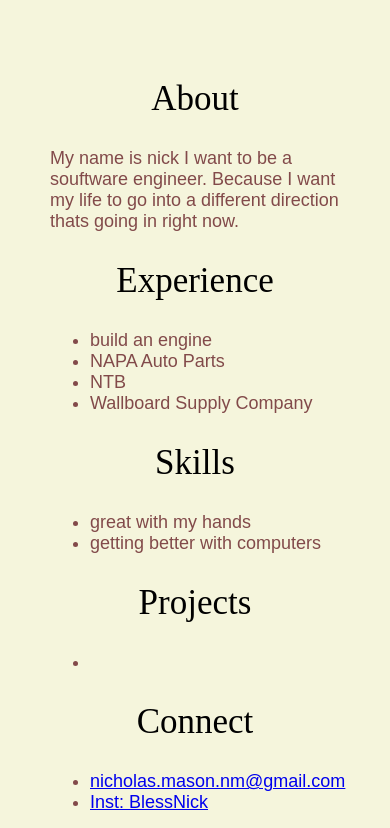
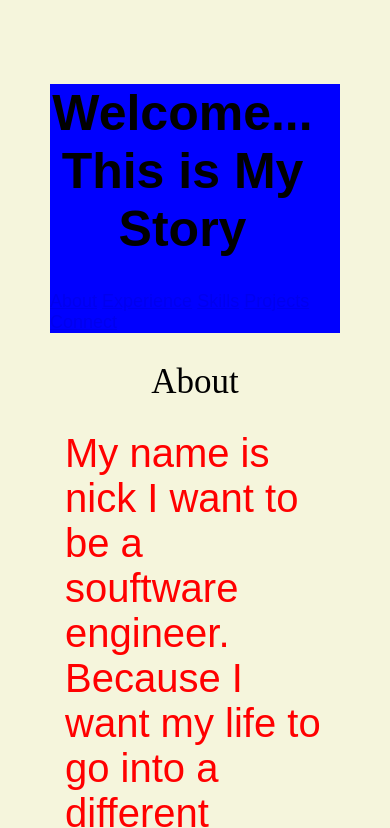
Before and after one commit to Nam311992/Nicholas-Mason-ol, a plain HTML site: page index.html in a window 390 px wide. Shown: the top 828 px of the page. Drawn offline with Linux system fonts and the light colour scheme.

Commit message:
responsiveness added

```diff
--- a/CSS/index.css
+++ b/CSS/index.css
@@ -32,3 +32,17 @@ flex-direction: row;
   display: flex;
   flex-direction: row;
 }
+
+
+@media (max-width: 600px) {
+  p {
+    margin: 15px;
+    font-size: 40px;
+    color: red
+  }
+
+  header{
+    padding-right: 25px;
+    background-color: blue;
+  }
+}
--- a/index.html
+++ b/index.html
@@ -9,6 +9,16 @@
 
   </head>
   <body>
+
+    <header>
+     <h1>Welcome... This is My Story</h1>
+      <a href="index.html">About</a>
+      <a href="index.html">Experience</a>
+      <a href="index.html">Skills</a>
+      <a href="index.html">Projects</a>
+      <a href="index.html">Connect</a>
+    </header>
+
    <section id="About">
     <h2>About</h2>
       <p>My name is nick I want to be a souftware engineer. Because I want my life to go into a different direction thats going in right now.
@@ -36,6 +46,7 @@
         <ul>
           <li></li>
         </ul>
+        <!--I need to add something here but I don't any projects right now -->
    <section id="Connect">
         <h2>
           Connect
```
